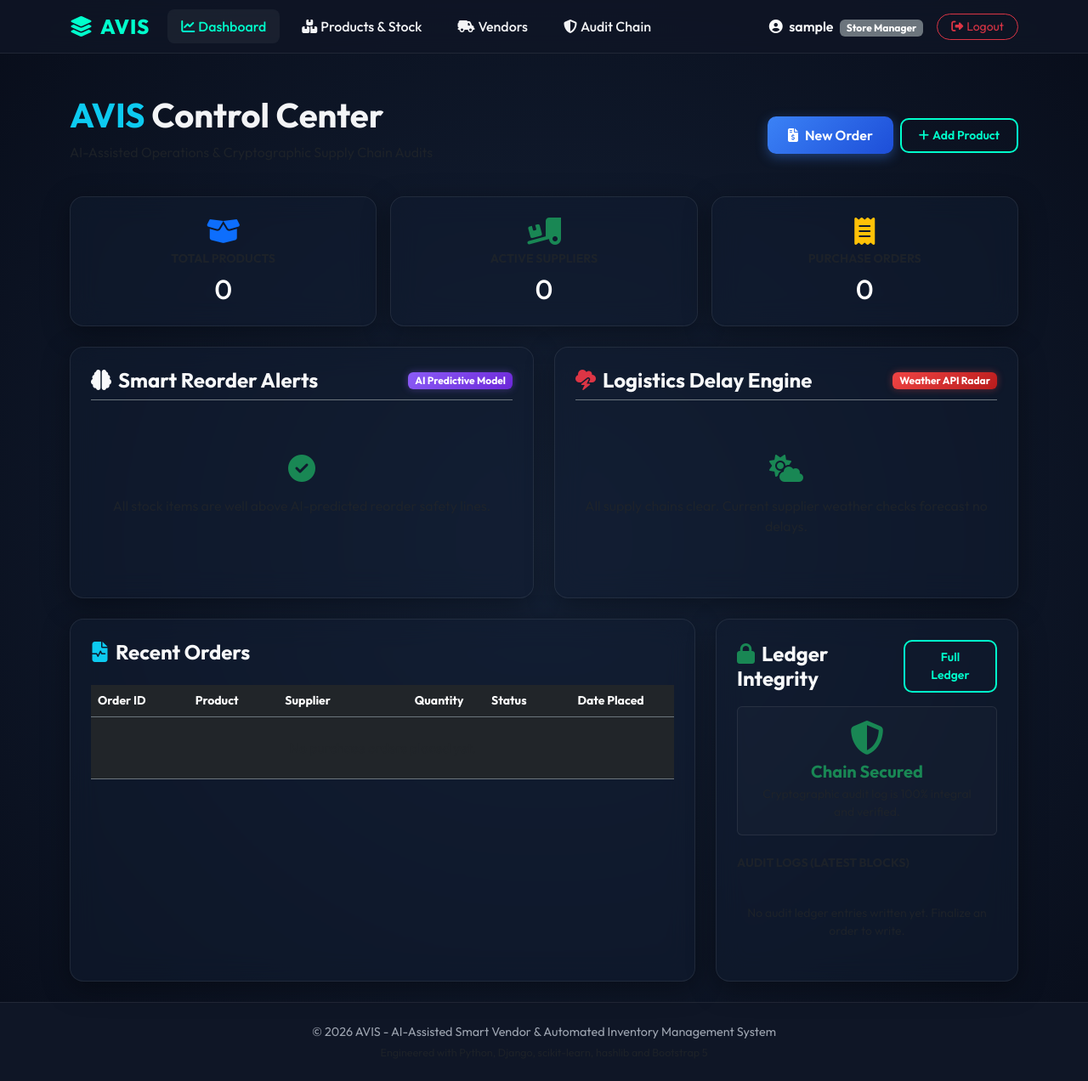
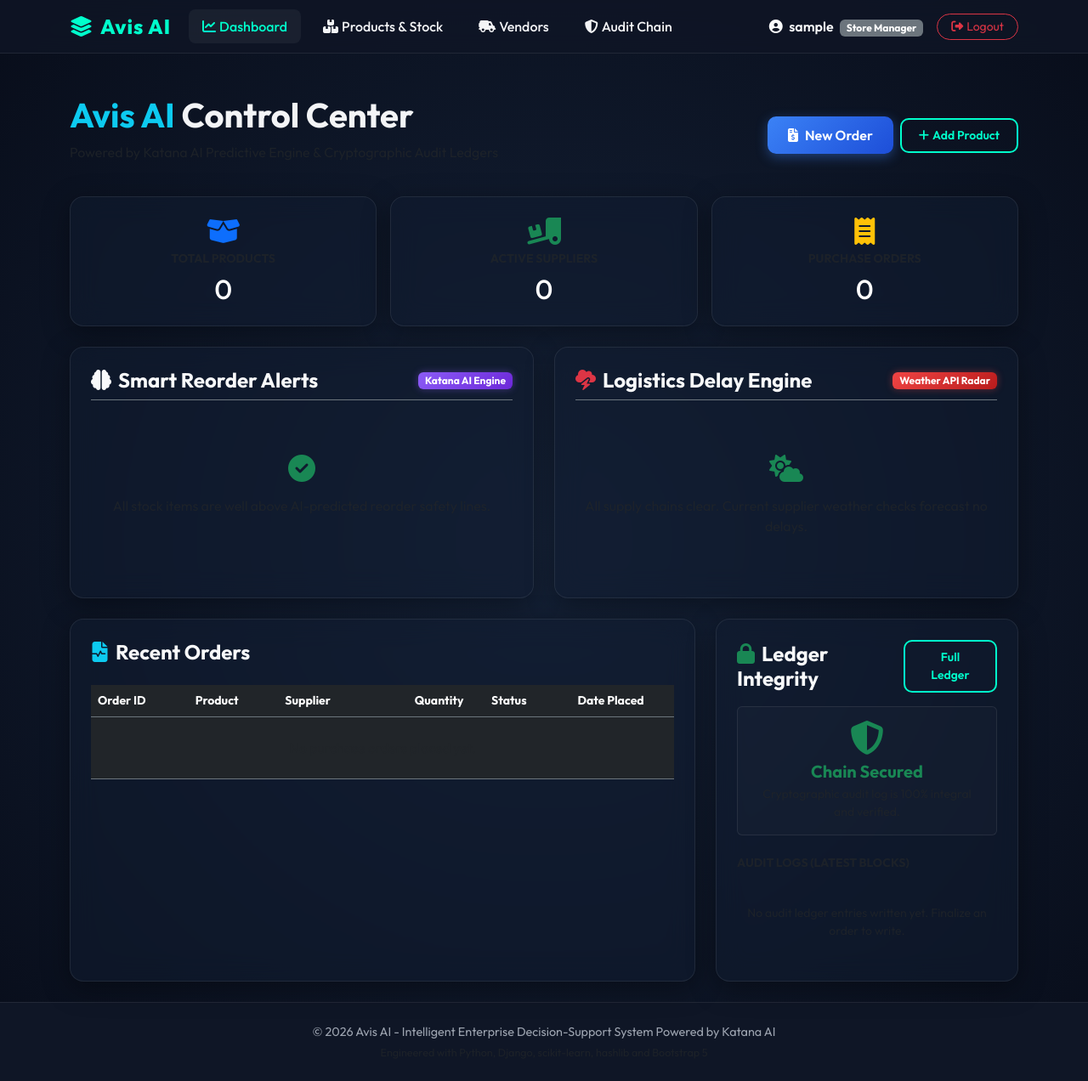
Before and after one commit to ParthChoudhary123/avis2, a Django app: page /manager/dashboard/ in a window 1280 px wide. Shown: the whole page at 85% size. Run offline with Django 5.2, Linux system fonts and the light colour scheme; the visitor is signed in with stand-in values (Sample User, id 1); data that the repository does not hold is empty.

Commit message:
Apply Avis AI branding and Katana AI integration across all views and layouts

```diff
--- a/inventory/templates/inventory/base.html
+++ b/inventory/templates/inventory/base.html
@@ -3,8 +3,8 @@
 <head>
     <meta charset="UTF-8">
     <meta name="viewport" content="width=device-width, initial-scale=1.0">
-    <title>{% block title %}AVIS - AI-Assisted Vendor & Inventory System{% endblock %}</title>
-    <meta name="description" content="AI-Assisted Smart Vendor and Automated Inventory Management System featuring logistics delay engine, machine learning predictions, and tamper-proof blockchain auditing.">
+    <title>{% block title %}Avis AI - Enterprise Decision-Support System{% endblock %}</title>
+    <meta name="description" content="Avis AI: An Intelligent Enterprise Decision-Support System Powered by Katana AI, featuring predictive logistics, machine learning forecasts, and tamper-proof cryptographic ledgers.">
     <!-- Bootstrap 5 CSS -->
     <link href="https://cdn.jsdelivr.net/npm/bootstrap@5.3.2/dist/dist/css/bootstrap.min.css" rel="stylesheet">
     <!-- Google Fonts -->
@@ -199,7 +199,7 @@
     <nav class="navbar navbar-expand-lg navbar-dark glass-nav sticky-top">
         <div class="container">
             <a class="navbar-brand" href="{% url 'dashboard' %}" id="nav-brand-logo">
-                <i class="fa-solid fa-layer-group me-2"></i>AVIS
+                <i class="fa-solid fa-layer-group me-2"></i>Avis AI
             </a>
             <button class="navbar-toggler" type="button" data-bs-toggle="collapse" data-bs-target="#navbarNav" aria-controls="navbarNav" aria-expanded="false" aria-label="Toggle navigation">
                 <span class="navbar-toggler-icon"></span>
@@ -291,7 +291,7 @@
     <!-- Footer -->
     <footer class="text-center py-4">
         <div class="container">
-            <p class="mb-1">© 2026 AVIS - AI-Assisted Smart Vendor & Automated Inventory Management System</p>
+            <p class="mb-1">© 2026 Avis AI - Intelligent Enterprise Decision-Support System Powered by Katana AI</p>
             <p class="text-muted small mb-0">Engineered with Python, Django, scikit-learn, hashlib and Bootstrap 5</p>
         </div>
     </footer>
--- a/inventory/templates/inventory/blockchain_view.html
+++ b/inventory/templates/inventory/blockchain_view.html
@@ -1,6 +1,6 @@
 {% extends 'inventory/base.html' %}
 
-{% block title %}Cryptographic Audit Ledger - AVIS{% endblock %}
+{% block title %}Cryptographic Audit Ledger - Avis AI{% endblock %}
 
 {% block content %}
 <div class="row mb-4 align-items-center">
--- a/inventory/templates/inventory/manager_dashboard.html
+++ b/inventory/templates/inventory/manager_dashboard.html
@@ -1,12 +1,12 @@
 {% extends 'inventory/base.html' %}
 
-{% block title %}Store Manager Dashboard - AVIS{% endblock %}
+{% block title %}Control Center - Avis AI{% endblock %}
 
 {% block content %}
 <div class="row mb-4">
     <div class="col-md-8">
-        <h1 class="fw-bold"><span class="text-info">AVIS</span> Control Center</h1>
-        <p class="text-muted">AI-Assisted Operations & Cryptographic Supply Chain Audits</p>
+        <h1 class="fw-bold"><span class="text-info">Avis AI</span> Control Center</h1>
+        <p class="text-muted">Powered by Katana AI Predictive Engine & Cryptographic Audit Ledgers</p>
     </div>
     <div class="col-md-4 text-md-end d-flex align-items-center justify-content-md-end gap-2">
         <a href="{% url 'order_create' %}" class="btn btn-glow" id="btn-create-order-shortcut">
@@ -52,7 +52,7 @@
                 <h4 class="fw-bold text-light mb-0">
                     <i class="fa-solid fa-brain text-purple me-2"></i>Smart Reorder Alerts
                 </h4>
-                <span class="badge badge-ai px-2 py-1">AI Predictive Model</span>
+                <span class="badge badge-ai px-2 py-1">Katana AI Engine</span>
             </div>
 
             {% if smart_alerts %}
--- a/inventory/templates/inventory/product_list.html
+++ b/inventory/templates/inventory/product_list.html
@@ -1,6 +1,6 @@
 {% extends 'inventory/base.html' %}
 
-{% block title %}Product Catalog & Inventory - AVIS{% endblock %}
+{% block title %}Product Catalog - Avis AI{% endblock %}
 
 {% block content %}
 <div class="row mb-4 align-items-center">
--- a/inventory/templates/inventory/register.html
+++ b/inventory/templates/inventory/register.html
@@ -1,6 +1,6 @@
 {% extends 'inventory/base.html' %}
 
-{% block title %}Register - AVIS{% endblock %}
+{% block title %}Register - Avis AI{% endblock %}
 
 {% block extra_css %}
 <style>
@@ -157,7 +157,7 @@
         <div class="card register-card p-5">
             <div class="text-center mb-4">
                 <i class="fa-solid fa-user-plus text-info fs-1 mb-2"></i>
-                <h2 class="fw-bold text-white">Create Portal Account</h2>
+                <h2 class="fw-bold text-white">Create Avis AI Account</h2>
                 <p class="text-muted small">Register to coordinate warehouse inventory and supplier pipelines</p>
             </div>
 
--- a/inventory/templates/inventory/vendor_dashboard.html
+++ b/inventory/templates/inventory/vendor_dashboard.html
@@ -1,6 +1,6 @@
 {% extends 'inventory/base.html' %}
 
-{% block title %}Supplier Panel - AVIS{% endblock %}
+{% block title %}Supplier Panel - Avis AI{% endblock %}
 
 {% block content %}
 <div class="row mb-4 align-items-center">
--- a/inventory/templates/inventory/vendor_list.html
+++ b/inventory/templates/inventory/vendor_list.html
@@ -1,6 +1,6 @@
 {% extends 'inventory/base.html' %}
 
-{% block title %}Supplier Network - AVIS{% endblock %}
+{% block title %}Supplier Network - Avis AI{% endblock %}
 
 {% block content %}
 <div class="row mb-4 align-items-center">
```
